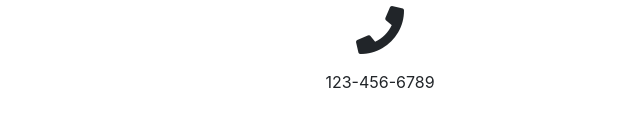
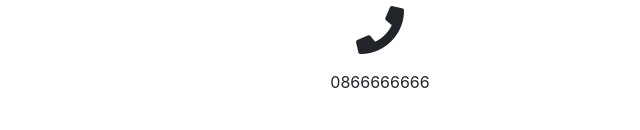
Before and after one commit to bank61070135/Project1, a website with bundled scripts: page web/index.html in a window 1280 px wide. Shown: the part 2556-2686 px from the top of the page, 70-710 px from the left. Built offline with nearby package versions, Linux system fonts and the light colour scheme; files whose address does not match are found by name.

Commit message:
Update index.html

```diff
--- a/web/index.html
+++ b/web/index.html
@@ -244,7 +244,7 @@
         <div class="row">
           <div class="col-lg-4 ml-auto text-center">
             <i class="fas fa-phone fa-3x mb-3 sr-contact-1"></i>
-            <p>123-456-6789</p>
+            <p>0866666666</p>
           </div>
           <div class="col-lg-4 mr-auto text-center">
             <i class="fas fa-envelope fa-3x mb-3 sr-contact-2"></i>
```
